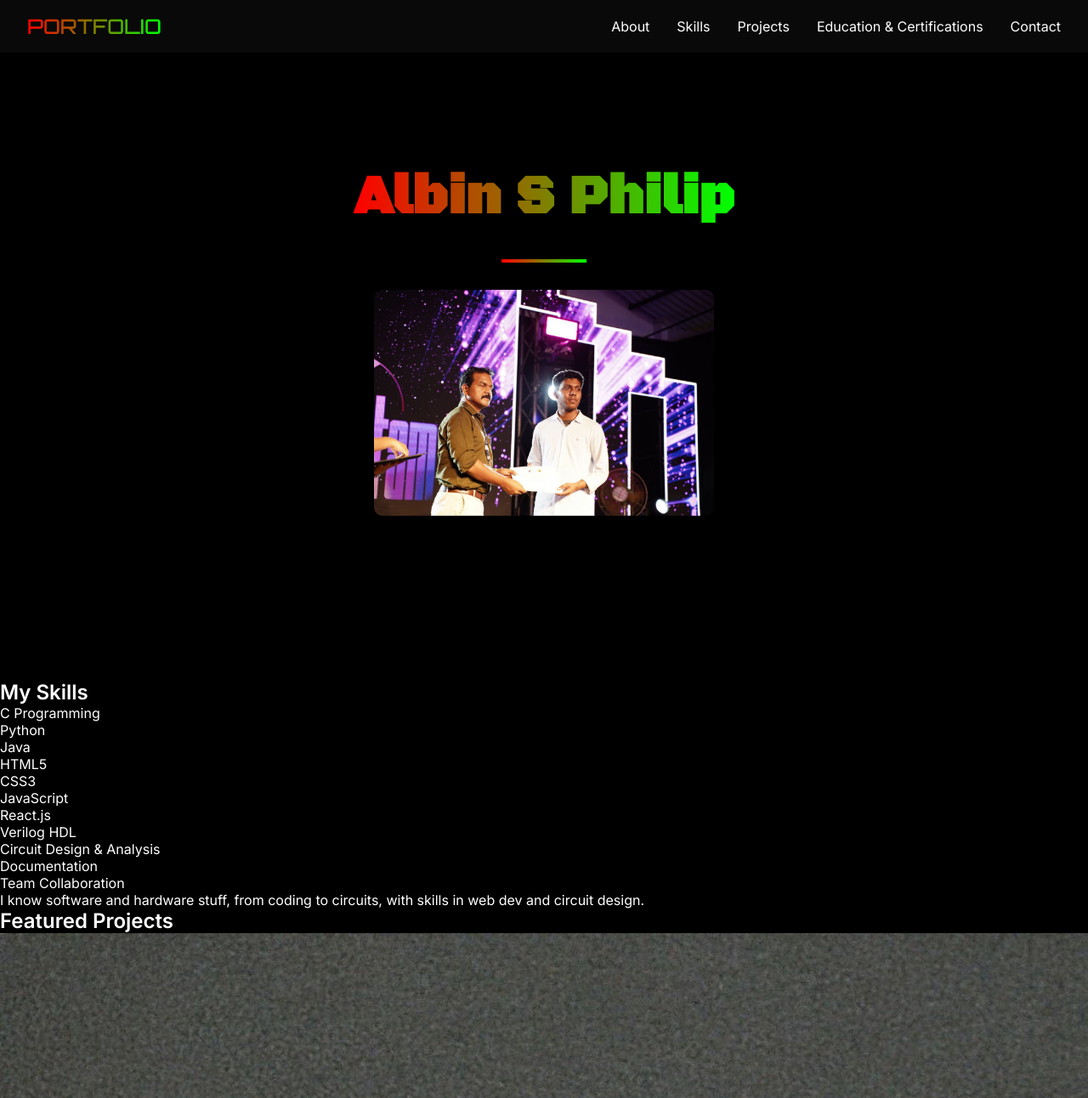
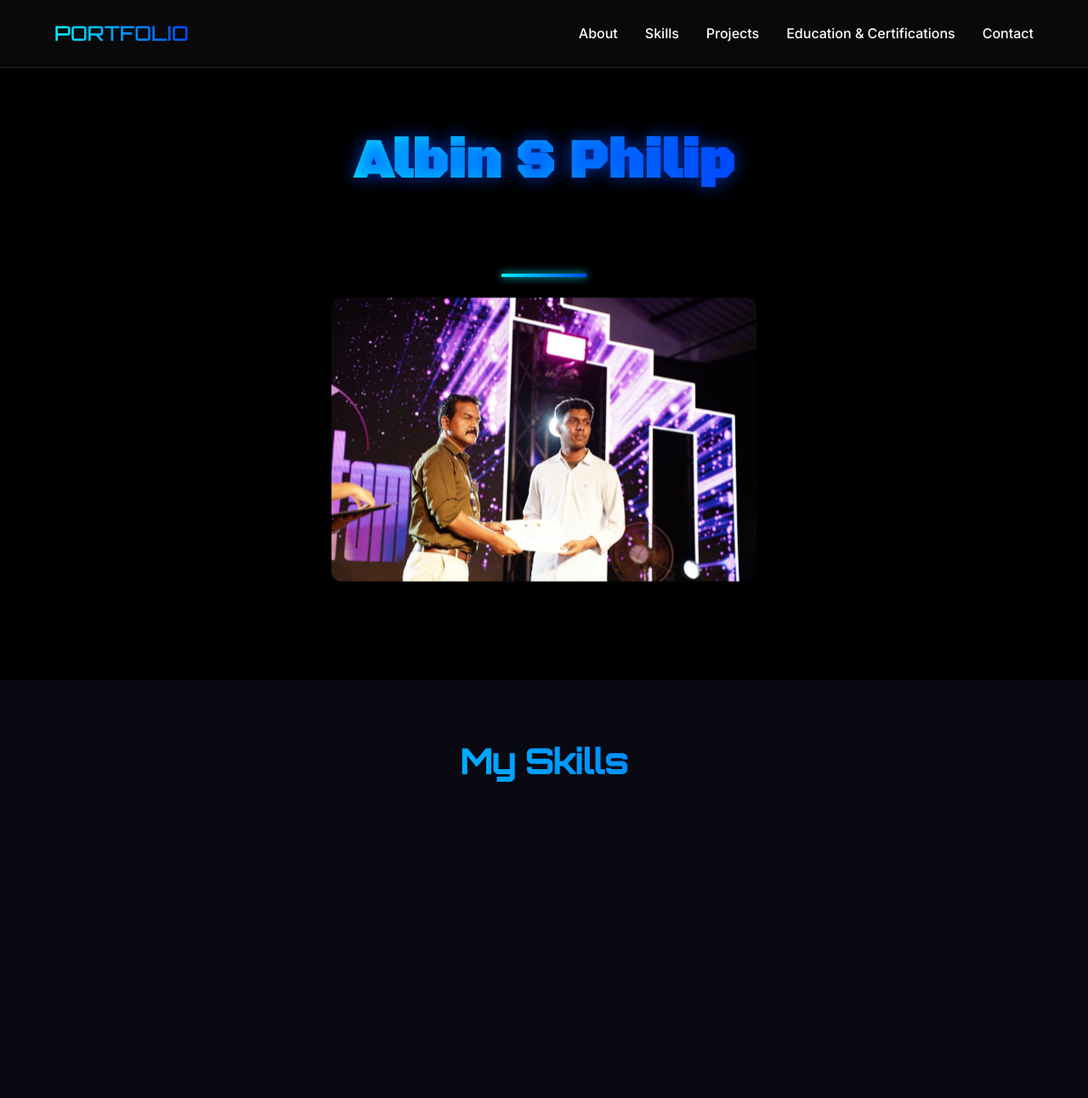
Before and after one commit to albinsphilip/TARENTO-MY-PORTFOLIO-SITE, a plain HTML site: page index.html in a window 1280 px wide. Shown: the top 1292 px of the page at 85% size. Drawn offline with nearby package versions, Linux system fonts and the light colour scheme.

Commit message:
added cardz and section stylez, cardz not showing tho

```diff
--- a/styles.css
+++ b/styles.css
@@ -1,14 +1,42 @@
-/* neon stylez */
+/* neon stuff */
 * { margin:0; padding:0; box-sizing:border-box }
-body { font-family:'Inter',sans-serif; background:#000; color:#fff }
-.navbar { position:fixed; top:0; width:100%; background:rgba(10,10,10,0.9); display:flex; justify-content:space-between; align-items:center; padding:1rem 2rem; z-index:1000 }
-.logo { font-family:'Orbitron',sans-serif; font-size:1.5rem; background:linear-gradient(to right,#ff0000,#00ff00); -webkit-background-clip:text; color:transparent }
-.nav-links { display:flex; gap:2rem }
-.nav-link { color:#fff; text-decoration:none }
-.nav-link:hover { color:#ff0000 }
-.hero-section { min-height:100vh; display:flex; flex-direction:column; justify-content:center; align-items:center; text-align:center; padding:6rem 2rem }
-.neon-title { font-family:'Black Ops One',system-ui; font-size:4rem; background:linear-gradient(to right,#ff0000,#00ff00); -webkit-background-clip:text; color:transparent }
-.subtitle { font-size:1.5rem; color:#ccc }
-.glow-line { width:100px; height:4px; background:linear-gradient(to right,#ff0000,#00ff00); margin:2rem 0 }
-.hero-image { width:400px; border-radius:10px }
-/* found this gradient trick online */
+html { scroll-padding-top:80px }
+body { font-family:'Inter',sans-serif; background:#000; color:#fff; scroll-behavior:smooth; line-height:1.6 }
+#particles-js { position:fixed; top:0; left:0; width:100%; height:100%; z-index:-10; background:#000 }
+.navbar { position: fixed; top: 0; width: 100%; background: rgba(10,10,10,0.9); display: flex; justify-content: space-between; align-items: center; padding: 1rem 5%; z-index: 1000; border-bottom: 1px solid rgba(255,255,255,0.1); height: 80px }
+.logo { font-family: 'Orbitron', sans-serif; font-size: 1.5rem; background: linear-gradient(to right,#00f0ff,#004aff); -webkit-background-clip: text; background-clip: text; color: transparent }
+.nav-links { display: flex; gap: 2rem; align-items: center }
+.nav-link { color: #fff; text-decoration: none; font-weight: 500; transition: color 0.3s }
+.nav-link:hover { color: #00f0ff }
+.hero-section { min-height: 100vh; display: flex; flex-direction: column; justify-content: center; align-items: center; text-align: center; padding: 6rem 2rem 4rem; background: radial-gradient(circle, rgba(0,0,0,0.9), #000) }
+.neon-title { font-family: 'Black Ops One', system-ui; font-size: clamp(2.5rem, 8vw, 4rem); background: linear-gradient(to right, #00f0ff, #004aff); -webkit-background-clip: text; color: transparent; animation: text-glow 2s infinite; margin-bottom: 1rem }
+.subtitle { font-size: clamp(1rem, 4vw, 1.5rem); color: #ccc; margin-bottom: 2rem }
+.glow-line { width: 100px; height: 4px; background: linear-gradient(90deg, #00f0ff, #004aff); margin: 2rem 0; box-shadow: 0 0 10px #00f0ff }
+.hero-image { width: min(500px, 80vw); max-width: 100%; border-radius: 12px; animation: float 3s ease-in-out infinite; margin: 0 auto }
+.section { padding: 4rem 2rem; background: rgba(10,10,20,0.95); position: relative }
+.section-title { font-family: 'Orbitron', sans-serif; font-size: clamp(2rem, 6vw, 2.5rem); background: linear-gradient(to right, #00f0ff, #004aff); -webkit-background-clip: text; background-clip: text; color: transparent; margin-bottom: 3rem; text-align: center }
+.container { max-width: 1200px; margin: 0 auto }
+.grid { display: grid; grid-template-columns: repeat(auto-fit, minmax(280px, 1fr)); gap: 2rem; margin-bottom: 2rem }
+.skills-grid { display: grid; grid-template-columns: repeat(auto-fit, minmax(200px, 1fr)); gap: 1.5rem }
+.card { opacity: 0; border: 1.5px solid #00f0ff; padding: 2rem; border-radius: 12px; transition: transform 0.3s; text-align: center; position: relative; z-index: 1; display: flex; flex-direction: column; justify-content: center }
+.skill-item { opacity: 0; border: 1.5px solid #00f0ff; padding: 1.5rem; border-radius: 12px; transition: transform 0.3s; text-align: center; position: relative; z-index: 1; font-weight: 500 }
+.card:hover, .skill-item:hover { transform: translateY(-8px); border-color: #004aff }
+.project-img { width: 100%; height: 180px; object-fit: contain; border-radius: 8px; margin-bottom: 1.5rem }
+.project-title, .edu-title { font-size: 1.25rem; font-weight: 600; margin-bottom: 1rem; color: #fff }
+.project-desc, .edu-details, .desc { color: #ccc; margin-bottom: 1.5rem }
+.project-link { color: #00f0ff; text-decoration: none; font-weight: 600; transition: color 0.3s }
+.project-link:hover { color: #004aff }
+.contact-container { text-align: center }
+.contact-text { font-size: 1.2rem; margin-bottom: 2rem }
+.social-icons { display: flex; justify-content: center; gap: 2rem; margin: 2rem 0 }
+.social-link { color: #fff; text-decoration: none; font-size: 1.1rem; display: flex; align-items: center; gap: 0.5rem; transition: color 0.3s }
+.social-link:hover { color: #00f0ff }
+.contact-info { margin-top: 2rem; color: #ccc }
+.contact-info a { color: #00f0ff; text-decoration: none }
+.contact-info a:hover { color: #004aff }
+.desc { text-align: center; max-width: 800px; margin: 2rem auto 0; font-size: 1.1rem }
+.desc a { color: #00f0ff }
+.desc a:hover { color: #004aff }
+@keyframes text-glow { 0%, 100% { text-shadow: 0 0 10px rgba(0,240,255,0.5) } 50% { text-shadow: 0 0 20px rgba(0,74,255,0.7) } }
+@keyframes float { 0%, 100% { transform: translateY(0) } 50% { transform: translateY(-10px) } }
+/* found this on a tutorial */
```
